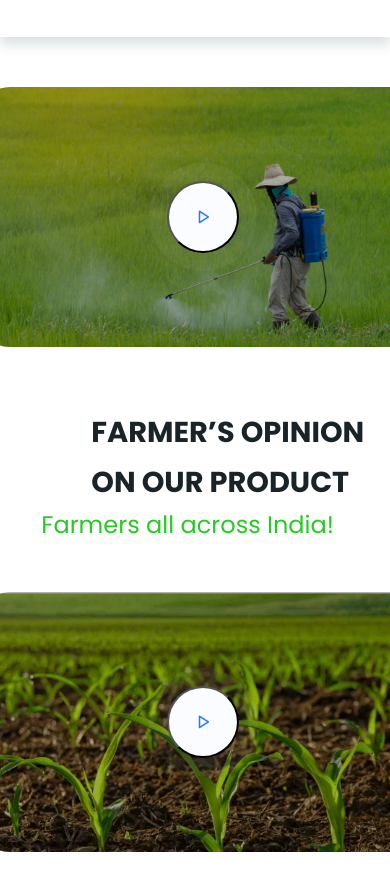
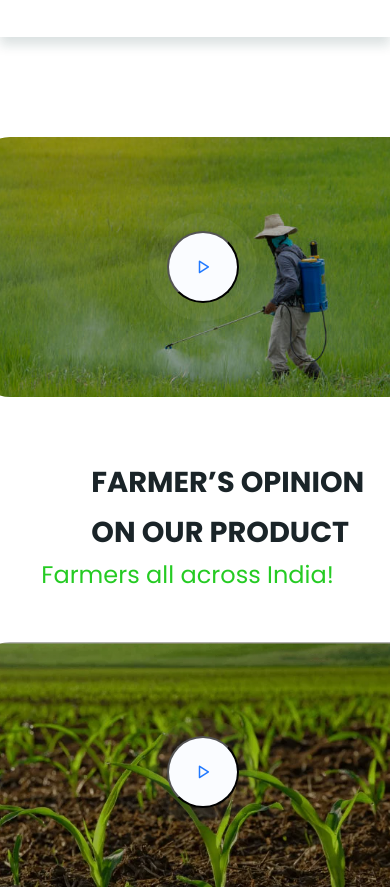
Before and after one commit to Monish14567/Biowire, a website: page index.html in a window 390 px wide. Shown: the part 1866-2753 px from the top of the page. Drawn offline with nearby package versions, Linux system fonts and the light colour scheme.

Commit message:
Update style.css

```diff
--- a/assets/css/style.css
+++ b/assets/css/style.css
@@ -752,9 +752,6 @@ section{
     font-size: 1.5em;
     font-weight: 400;
   }
-  .video-card{
-    margin-top: 0;
-  }
   .video-text h1, .video-text3 h1{
     font-size: 1.8rem;
   }
```
